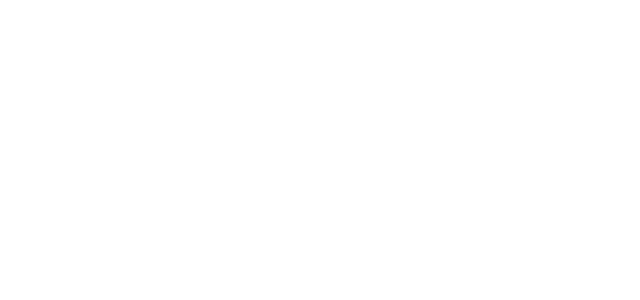
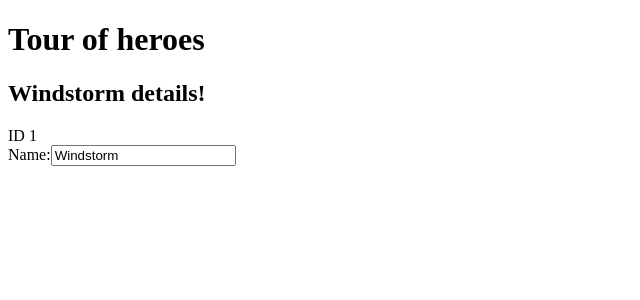
Before and after one commit to MadMoira/heroes-tour, an Angular app: page / in a window 1280 px wide. Shown: the top 300 px of the page, without its empty margins (0-640 px from the left). Built offline with nearby package versions, Linux system fonts and the light colour scheme.

Commit message:
Basic part of tutorial

```diff
--- a/src/app/app.component.html
+++ b/src/app/app.component.html
@@ -1,3 +1,17 @@
 <h1>
   {{title}}
 </h1>
+
+<h2>
+  {{hero.name}} details!
+</h2>
+
+<div>
+  <label>ID</label>
+  {{hero.id}}
+</div>
+
+<div>
+  <label>Name:</label>
+  <input [(ngModel)]="hero.name" placeholder="true">
+</div>
--- a/src/app/app.component.ts
+++ b/src/app/app.component.ts
@@ -1,5 +1,4 @@
 import { Component } from '@angular/core';
-
 
 export class Hero {
   id: number;
@@ -13,6 +12,8 @@ export class Hero {
 })
 export class AppComponent {
 
+  title = "Tour of heroes";
+
   hero: Hero = {
     id: 1,
     name: "Windstorm"
```
